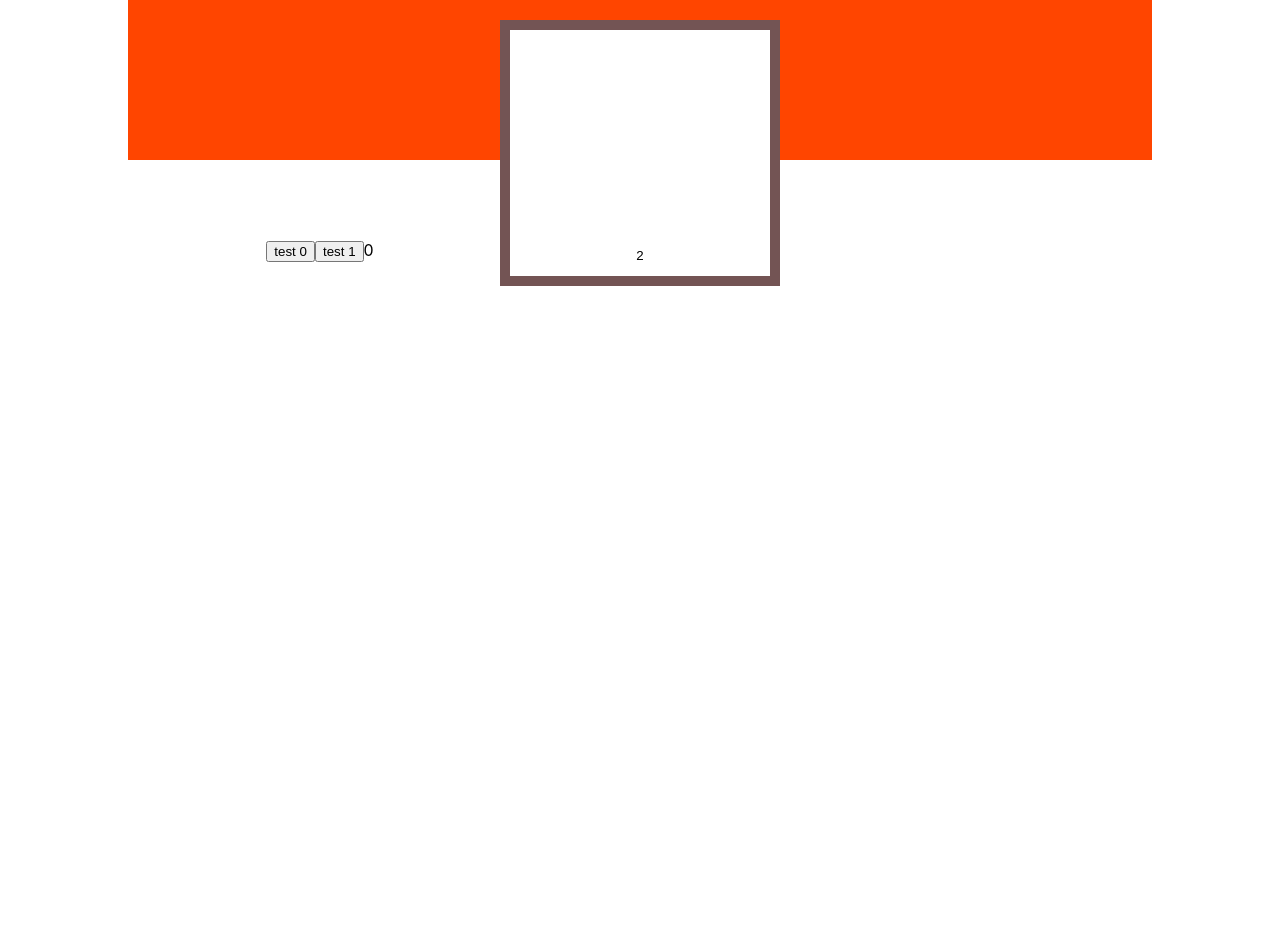
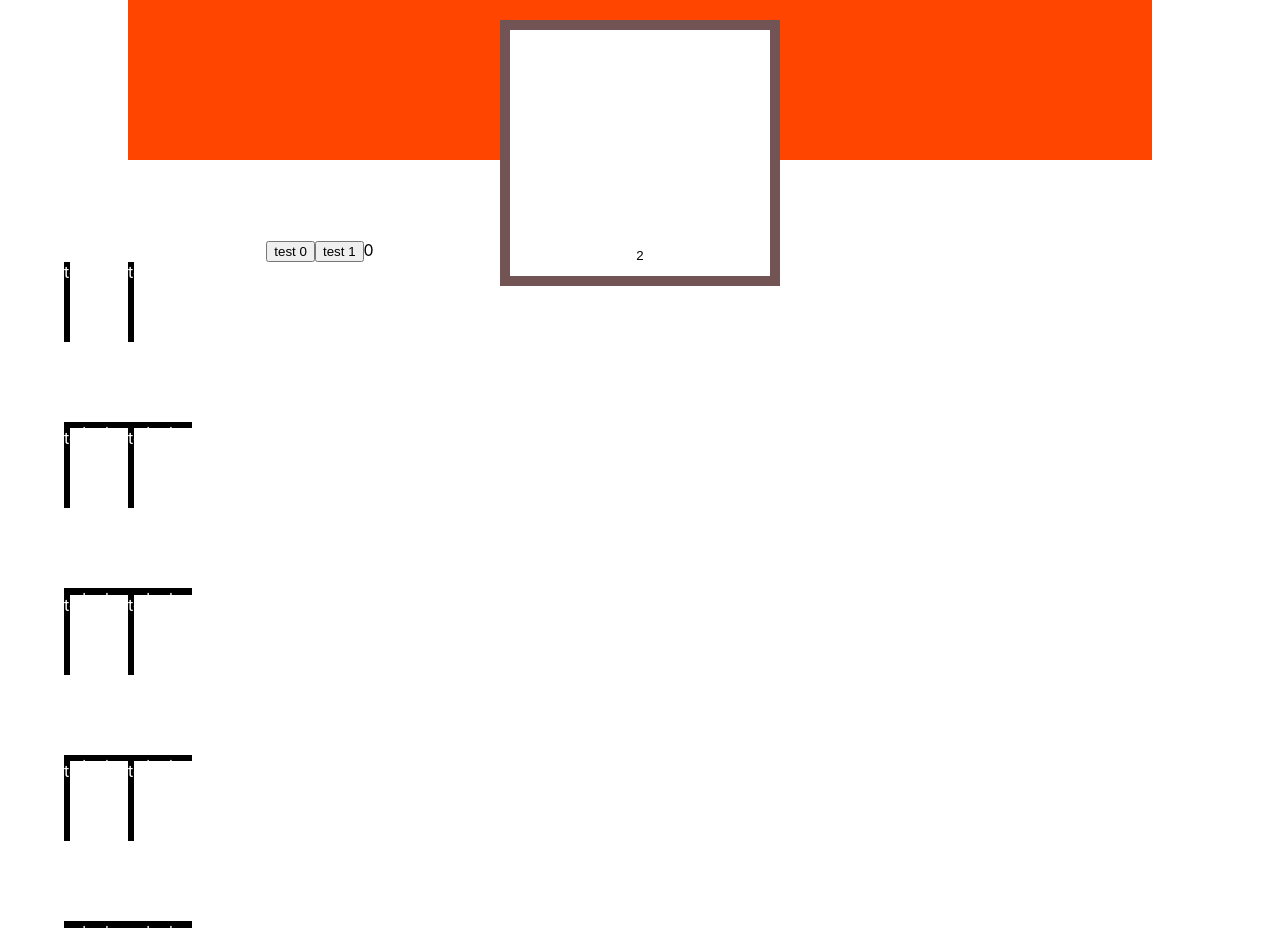
Before and after one commit to coldean/React, a React (Create React App) app in the folder personal-test-1/: page /laddergame in a window 1280 px wide. Before the commit the page ends 800 px from the top, so only its background shows below. Built offline with nearby package versions, Linux system fonts and the light colour scheme.

Commit message:
using chatGPT solved problem, 구조분해할당 should study

```diff
--- a/personal-test-1/src/components/LadderGameLadder.js
+++ b/personal-test-1/src/components/LadderGameLadder.js
@@ -25,19 +25,25 @@ const LadderGameLadder = ({ count, buttons, selectedButton }) => {
   }, [count]);
 
   return (
-    <div className="LadderGameLadder-Main-Horizontal">
-      <>
-        {horLadder.map(({ id }) => {
-          <div className="LadderGameLadder-Main-Vertical">
-            {verLadder.map(({ id }) => (
-              <>
-                <div className="Ladder-Vertical">test</div>
-                <div className="Ladder-Horizontal">test</div>
-              </>
-            ))}
-          </div>;
-        })}
-      </>
+    <div>
+      {horLadder.map(
+        (
+          { id: horId } // horLadder를 map하여 각 요소에 대해 JSX 반환
+        ) => (
+          <div key={horId} className="LadderGameLadder-Main-Vertical">
+            {verLadder.map(
+              (
+                { id: verId } // verLadder를 map하여 각 요소에 대해 JSX 반환
+              ) => (
+                <div key={verId}>
+                  <div className="Ladder-Vertical">test</div>
+                  <div className="Ladder-Horizontal">test</div>
+                </div>
+              )
+            )}
+          </div>
+        )
+      )}
     </div>
   );
 };
```
